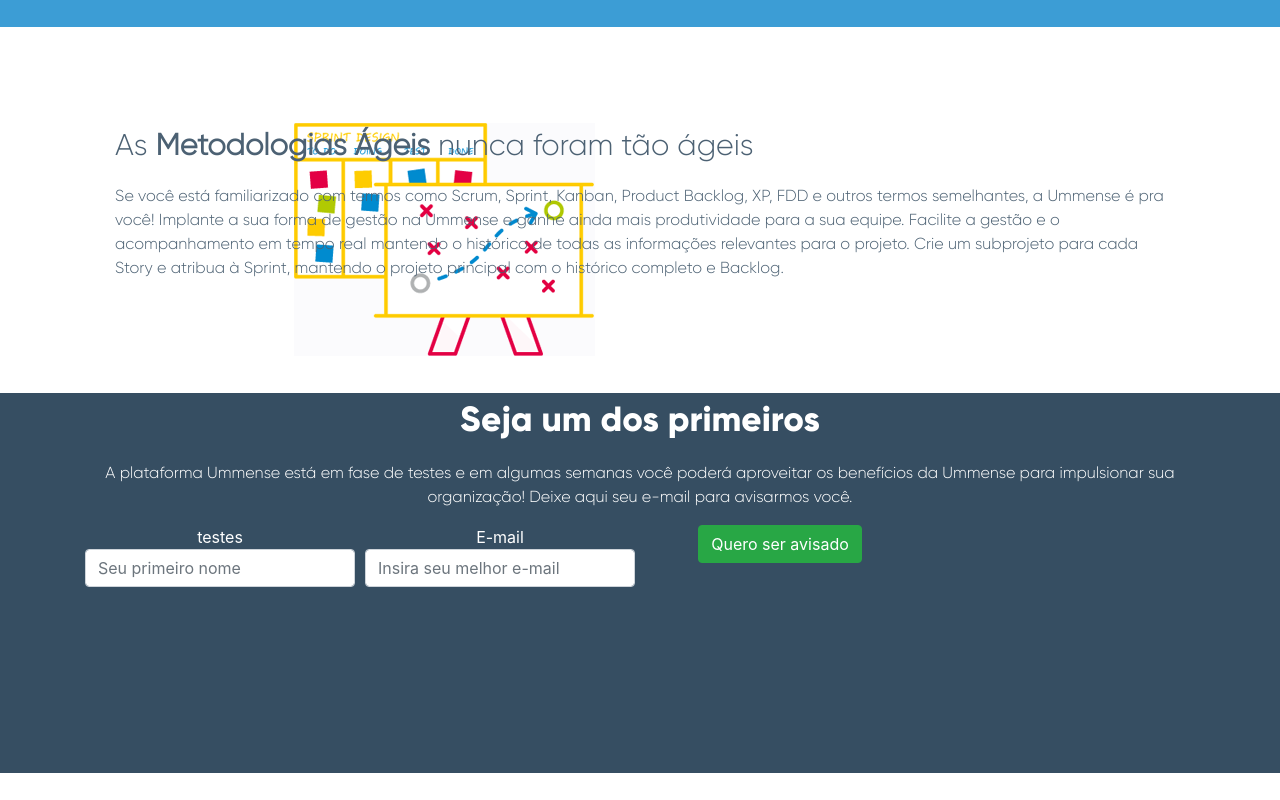
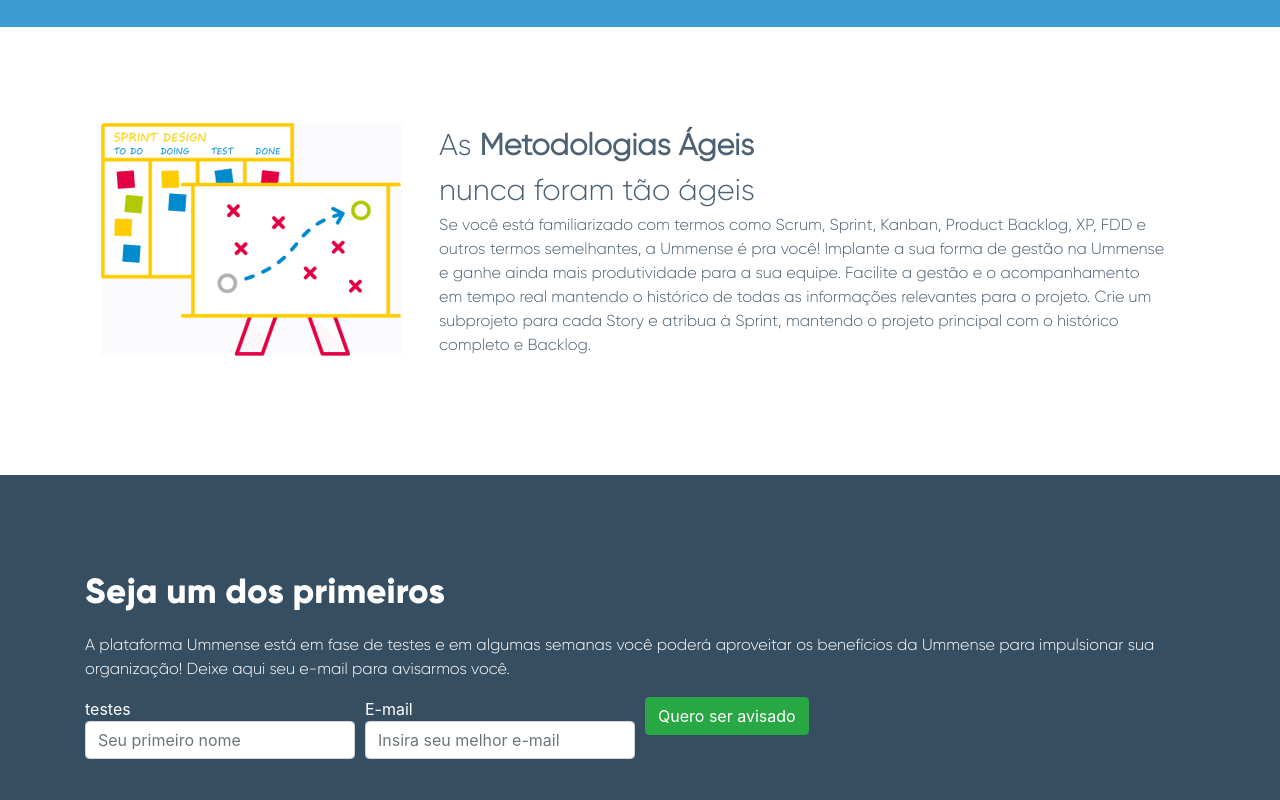
Before and after one commit to marcelocezario/ProjetoFrontEnd, a plain HTML site: page index.html in a window 1280 px wide. Shown: the part 2360-3160 px from the top of the page. Drawn offline with Linux system fonts and the light colour scheme.

Commit message:
Ajustando formatação

```diff
--- a/index.html
+++ b/index.html
@@ -166,33 +166,47 @@
         .body-bloco-oito {
 
             margin-top: 96px;
+            margin-bottom: 82px;
 
             max-width: 1920px;
             min-height: 270px;
             opacity: 1;
-            background: transparent url('img/metodologias-ageis.png') 30% 0% no-repeat padding-box;
             text-align: left;
             letter-spacing: 0;
             color: #4C6173;
             opacity: 1;
+
+            display:table;
+
+
+
+        }
+        .body-bloco-oito-imagem {
+            float: left;
+            width: 30%;
         }
 
         .body-bloco-oito-texto-um {
-
+            margin-left: 30%;
+            max-width: 70%;
         }
 
         .body-bloco-oito-texto-dois {
-
+            margin-left: 30%;
+            max-width: 70%;
         }
 
-        .body-bloco-dez {
-            left: 0px;
+        .body-bloco-nove {
+            padding-top: 90px;
+            padding-bottom: 72px;
+
+
             max-width: 1920px;
             min-height: 380px;
             background: #364E62 0% 0% no-repeat padding-box;
             opacity: 1;
             color: #FFFFFF;
-            text-align: center;
+            text-align: left;
 
         }
 
@@ -230,6 +244,10 @@
 
         .fonte-tamanho-50 {
             font-size: 50px;
+        }
+
+        .clear {
+            clear: both;
         }
     </style>
 
@@ -359,13 +377,19 @@
     </div>
 
     <div class="container body-bloco-oito">
+        <div class="container">
 
+        <div class="container body-bloco-oito-imagem">
 
+            <img src="img/metodologias-ageis.png" class="img-fluid rounded mx-auto d-block">
+        </div>
+    </div>
 
         <div class="container">
             <div class="col">
                 <div class="container body-bloco-oito-texto-um fonte-gilroy fonte-tamanho-30">
-                    <p>As <b>Metodologias Ágeis</b> nunca foram tão ágeis</p>
+                    <a>As <b>Metodologias Ágeis</b>
+                        <br>nunca foram tão ágeis</a>
                 </div>
                 <div class="container body-bloco-oito-texto-dois fonte-gilroy fonte-tamanho-16">
                     <p>Se você está familiarizado com termos como Scrum, Sprint, Kanban, Product Backlog, XP, FDD e
@@ -375,11 +399,13 @@
                         para cada Story e atribua à Sprint, mantendo o projeto principal com o histórico completo e
                         Backlog.</p>
                 </div>
+                <div class="clear"></div>
+
             </div>
         </div>
 
 </div>
-    <div class="container body-bloco-dez">
+    <div class="container body-bloco-nove">
         <div class="container">
             <p class="fonte-gilroy-bold fonte-tamanho-35">
                 Seja um dos primeiros
```
